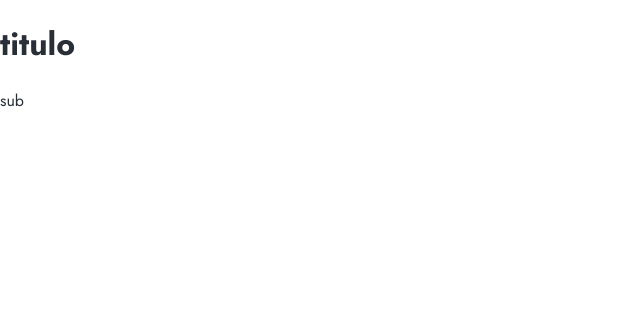
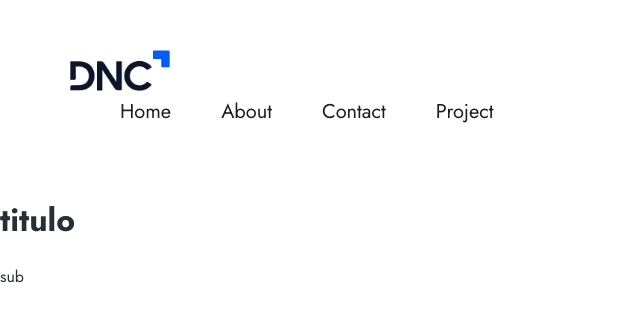
Before and after one commit to AlexandreCesar21/Site-Arquitetura-React, a React (Vite) app: page / in a window 1280 px wide. Shown: the top 322 px of the page, without its empty margins (0-640 px from the left). Built offline with nearby package versions, Linux system fonts and the light colour scheme.

Commit message:
Logo adicionada

```diff
--- a/package.json
+++ b/package.json
@@ -24,6 +24,6 @@
     "eslint-plugin-react-hooks": "^5.0.0",
     "eslint-plugin-react-refresh": "^0.4.16",
     "globals": "^15.14.0",
-    "vite": "^6.0.5"
+    "vite": "^6.0.7"
   }
 }
--- a/src/App.jsx
+++ b/src/App.jsx
@@ -5,6 +5,9 @@ import Home from './pages/Home'
 import about from './pages/about'
 import contact from './pages/contact'
 import project from './pages/project'
+
+// COMPONENTS
+import Header from './components/Header'
 
 function App() {
 
--- /dev/null
+++ b/src/components/Header.css
@@ -0,0 +1,24 @@
+header {
+    background-color: white;
+    padding: 50px 0;
+}
+
+
+header ul, li{
+    list-style: none;
+    margin: 0;
+    padding: 0;
+}
+
+
+nav a{
+    color: #1d1d1d;
+    font-size: 20px;
+    text-decoration: none;
+    margin: 0 0 0 50px;
+}
+
+
+nav a:hover {
+    color: #0c70f2;
+}
--- /dev/null
+++ b/src/components/Header.jsx
@@ -0,0 +1,31 @@
+import { Link } from "react-router-dom"
+
+// ASSETS
+import './Header.css'
+import logo from '../assets/dnc-logo.svg'
+
+function Header(){
+    return (
+        <header>
+            <div className="container">
+                <div className="alo-center d-flex jc-space-between">
+                    <Link to="/"><img src={logo}/></Link>
+                </div>
+            <nav>
+                <ul className="d-flex">
+                    <li><Link to='/'>Home</Link></li>
+                    <li><Link to='/about'>About</Link></li>
+                    <li><Link to='/contact'>Contact</Link></li>
+                    <li><Link to='/project'>Project</Link></li>
+                </ul>
+            </nav>
+            </div>
+
+        </header>
+
+
+    )
+
+}
+
+export default Header
--- a/src/pages/Home.jsx
+++ b/src/pages/Home.jsx
@@ -1,6 +1,9 @@
+import Header from "../components/Header"
+
 function Home(){
     return(
         <>
+            <Header/>
             <h1>titulo</h1>
             <p>sub</p>
         </>
```
Also changed, not shown: src/assets/dnc-logo.svg (added), 1 other file (tests, documents, lock files or other folders).
